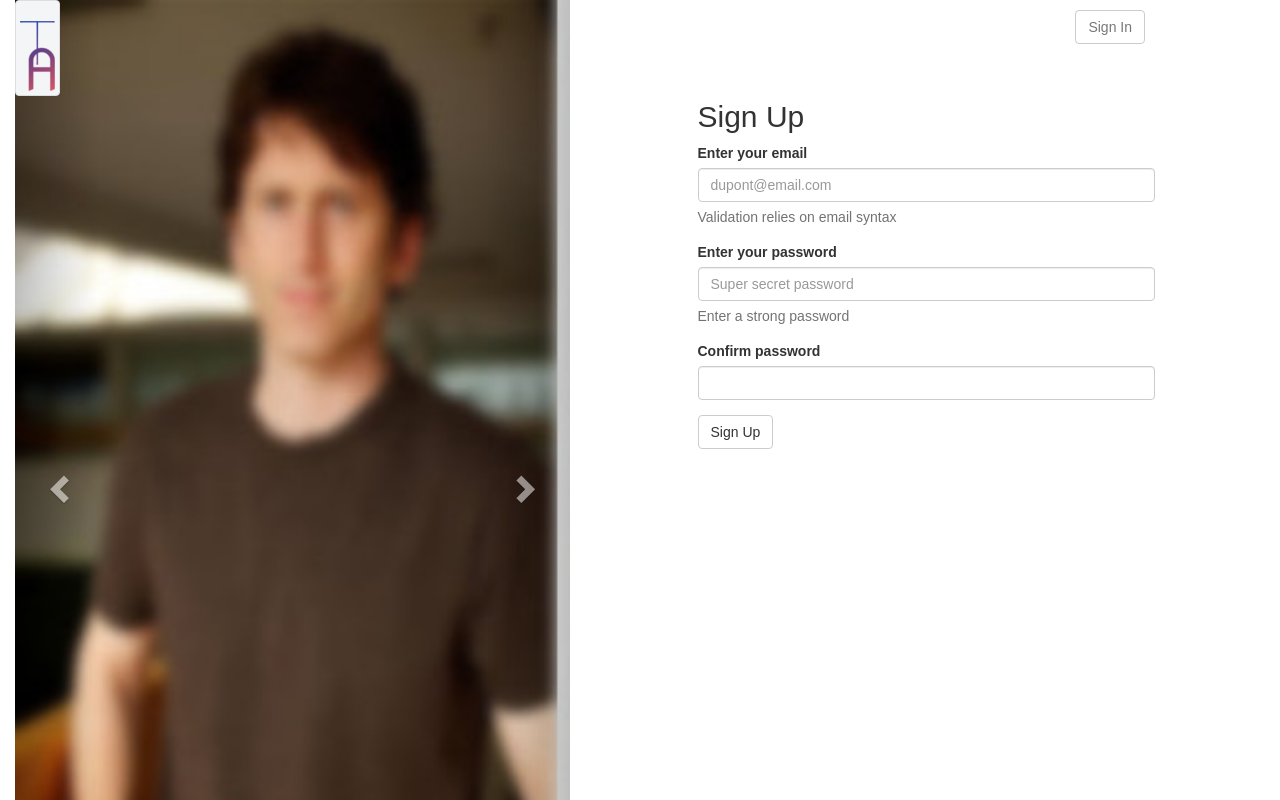
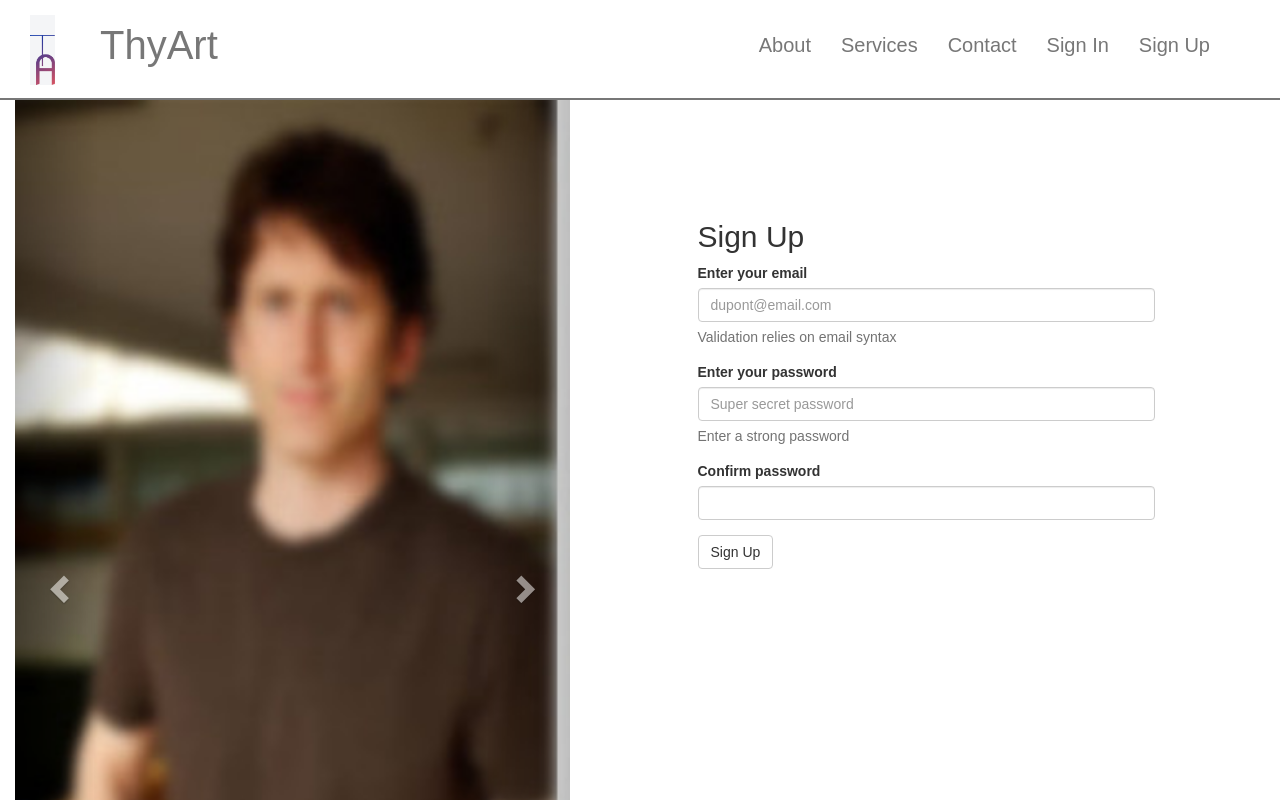
Before and after one commit to ThyArt/thyart-web, a React (Create React App) app: page /signup in a window 1280 px wide. Shown: the top 800 px of the page. Built offline with nearby package versions, Linux system fonts and the light colour scheme.

Commit message:
re design sign in/up

```diff
--- a/src/components/Header.jsx
+++ b/src/components/Header.jsx
@@ -10,29 +10,23 @@ class Header extends Component {
                 <Navbar id="navBar" fixedTop>
                     <Navbar.Header>
                         <Navbar.Brand>
-              <a href="#carousel">
-                <img
-                  src={require('../static/SmallLogo.png')}
-                  alt="logo"
-                  height="70"
-                  width="auto"
-                  id="logo"
-                />
+                            <a href="/#carousel">
+                                <img src={require('../static/SmallLogo.png')} alt="logo"  id="logo"/>
                             </a>
                         </Navbar.Brand>
-            <Navbar.Toggle />
+                        <Navbar.Toggle/>
                     </Navbar.Header>
                     <Navbar.Collapse id="links">
                         <Nav>
-              <NavItem href="#carousel" eventKey={1} id="name">
+                            <NavItem href="/#carousel" eventKey={1} id="name">
                                 ThyArt
                             </NavItem>
                         </Nav>
                         <Nav pullRight>
-              <NavItem href="#about" eventKey={2}>
+                            <NavItem href="/#about" eventKey={2}>
                                 About
                             </NavItem>
-              <NavItem href="#services" eventKey={3}>
+                            <NavItem href="/#services" eventKey={3}>
                                 Services
                             </NavItem>
               {/*
@@ -45,7 +39,7 @@ class Header extends Component {
                   Blog
                 </NavItem>
 */}
-              <NavItem href="#contact" eventKey={6} id="contactButton">
+                            <NavItem href="/#contact" eventKey={6} id="contactButton">
                                 Contact
                             </NavItem>
                             <NavItem href="/signin" eventKey={7}>
--- a/src/containers/Account.jsx
+++ b/src/containers/Account.jsx
@@ -6,7 +6,8 @@ import Profile from '../components/account/Profile';
 import './Account.css'
 import {connect} from "react-redux";
 import PropTypes from "prop-types";
-import {signInIfNeeded} from "../actions/actions";
+import {disconnect, signInIfNeeded} from "../actions/actions";
+import Redirect from "react-router-dom/es/Redirect";
 
 class Account extends Component {
   constructor(props, context) {
--- a/src/containers/SignIn.jsx
+++ b/src/containers/SignIn.jsx
@@ -4,27 +4,19 @@ import { Link } from 'react-router-dom';
 
 import '../css/SignIn.css';
 import SignInForm from '../components/SignInForm';
+import Header from "../components/Header";
 
 class SignIn extends Component {
     render() {
         return (
-      <div>
+            <div >
+                <Header/>
                 <Grid className="pull-left">
-          <Row>
-            <Thumbnail
-              href=".."
-              src={require('../static/VerySmallLogo.png')}
-              alt="logo"
-              id="logo"
-            />
-            <Col xsHidden smHidden md={6}>
-              <Carousel>
-                <Carousel.Item>
-                  <img
-                    src={require('../static/artist.jpg')}
-                    id="quote"
-                    alt="artist"
-                  />
+                    <Row >
+                        <Col xsHidden smHidden md={6} >
+                            <Carousel id={"carouselSn"}>
+                                <Carousel.Item >
+                                    <img src={require('../static/artist.jpg')} id="quote" alt='artist'/>
                                     <Carousel.Caption>
                                         <h3>ThyArt is a very simple but powerful tool.</h3>
                                         <p>John Smith, galerist</p>
@@ -32,14 +24,9 @@ class SignIn extends Component {
                                 </Carousel.Item>
                             </Carousel>
                         </Col>
-            <Col xs={8} md={5} className="pull-right">
-              <footer id="footer">
-                <Button className="pull-right">
-                  <Link to="../signup">Sign Up</Link>
-                </Button>
-              </footer>
+                        <Col xs={8} md={5} className="pull-right" id={"signinForm"}>
                             <h2>Sign In</h2>
-              <SignInForm />
+                            <SignInForm/>
                         </Col>
                     </Row>
                 </Grid>
--- a/src/containers/SignUp.jsx
+++ b/src/containers/SignUp.jsx
@@ -1,30 +1,20 @@
 import React, { Component } from 'react';
-import { Button, Carousel, Grid, Row, Col, Thumbnail } from 'react-bootstrap';
-import { Link } from 'react-router-dom';
+import { Button, Carousel, Grid, Row, Col} from 'react-bootstrap';
 import SignUpForm from '../components/SignUpForm';
-import '../css/SignIn.css';
+import '../css/SignUp.css';
+import Header from "../components/Header";
 
-class SignUp extends Component {
+class SignUp extends Component{
     render() {
         return (
             <div id="signup">
+                <Header/>
                 <Grid className="pull-left">
-          <Row>
-            <Thumbnail
-              href=".."
-              src={require('../static/VerySmallLogo.png')}
-              alt="logo"
-              id="logo"
-            />
-
-            <Col xsHidden smHidden md={6}>
-              <Carousel>
+                    <Row >
+                        <Col xsHidden smHidden md={6} >
+                            <Carousel id={"carouselSn"}>
                                 <Carousel.Item>
-                  <img
-                    src={require('../static/artist.jpg')}
-                    id="quote"
-                    alt="artist"
-                  />
+                                    <img src={require('../static/artist.jpg')} id="quote" alt='artist'/>
                                     <Carousel.Caption>
                                         <h3>ThyArt is a very simple but powerful tool.</h3>
                                         <p>John Smith, galerist</p>
@@ -32,12 +22,7 @@ class SignUp extends Component {
                                 </Carousel.Item>
                             </Carousel>
                         </Col>
-            <Col xs={8} md={5} className="pull-right">
-              <footer id="footer">
-                <Button className="pull-right">
-                  <Link to="../signin">Sign In</Link>
-                </Button>
-              </footer>
+                        <Col xs={8} md={5} className="pull-right"id={"signupForm"}>
                             <h2>Sign Up</h2>
                             <SignUpForm />
                         </Col>
--- a/src/css/Header.css
+++ b/src/css/Header.css
@@ -13,3 +13,9 @@
     border: none;
     border-bottom: 2px solid #777777;
 }
+
+#logo {
+    margin: 15px;
+    height: 70px;
+    width: auto;
+}
--- a/src/css/SignIn.css
+++ b/src/css/SignIn.css
@@ -22,3 +22,12 @@
     left: 15px;
     z-index: 1;
 }
+
+
+#carouselSn {
+    margin-top: 100px;
+    height: auto;
+}
+#signinForm {
+    margin-top: 200px;
+}
--- a/src/css/SignUp.css
+++ b/src/css/SignUp.css
@@ -22,3 +22,12 @@
     left: 15px;
     z-index: 1;
 }
+
+
+#carouselSn {
+    margin-top: 100px;
+}
+
+#signupForm {
+    margin-top: 200px;
+}
```
Lines whose indentation alone changed are shown as unchanged.
